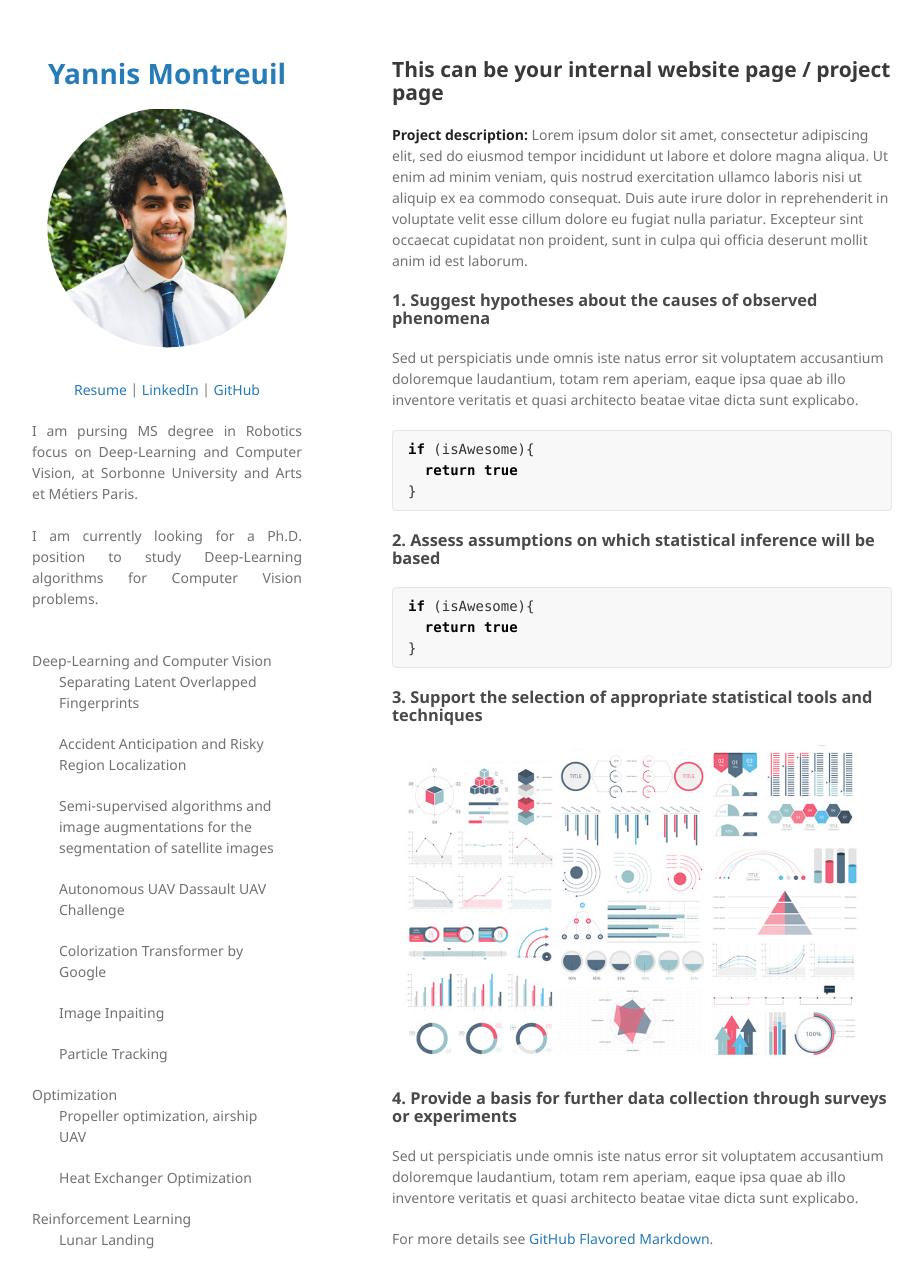
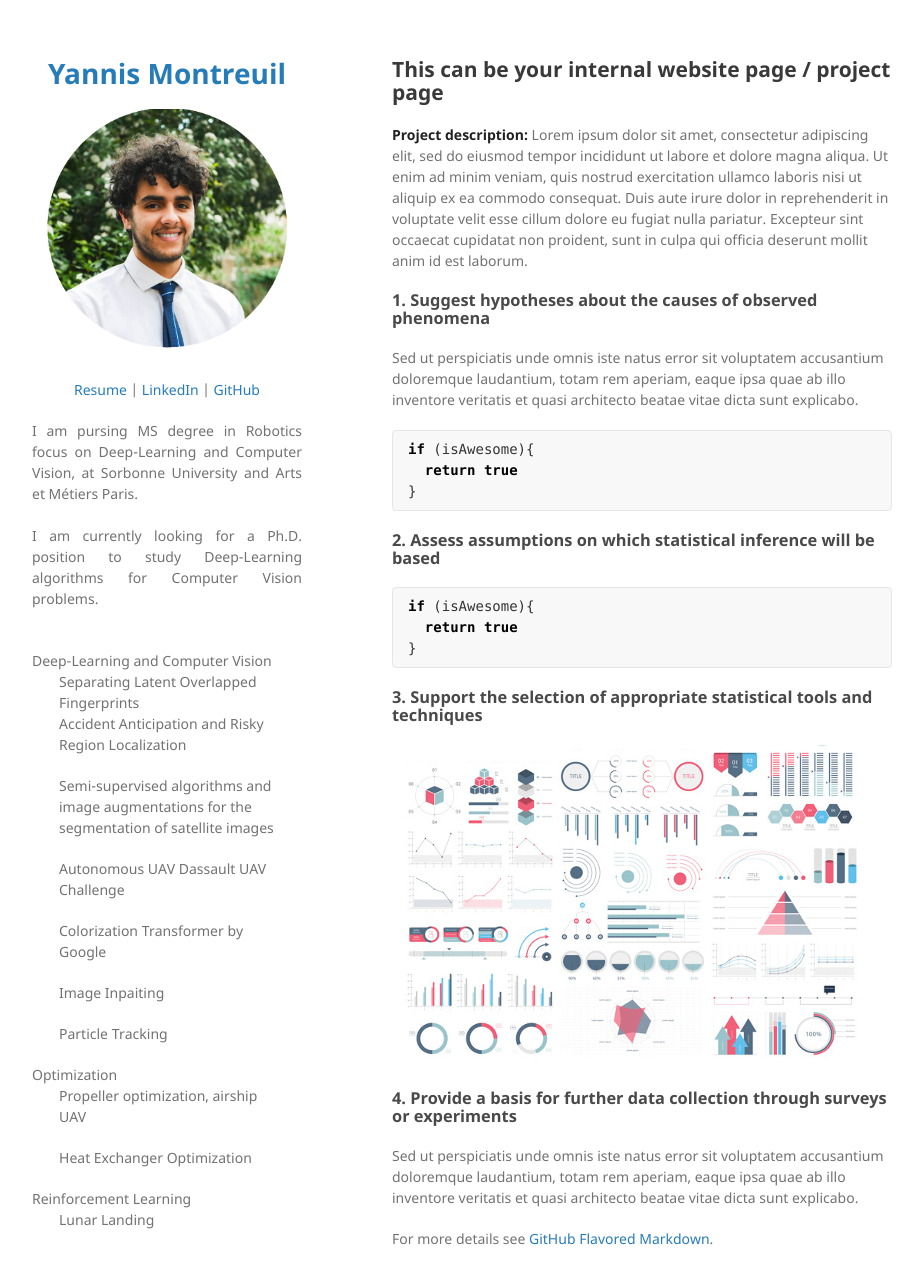
Before and after one commit to Yannis-98/yannis-98.github.io, a Jekyll site: the page built from sample_page.md, in a window 1280 px wide and 1319 px high. Shown: the top 1288 px of the window, without its empty margins (178-1101 px from the left). Built offline with Jekyll 4.4.1, drawn with Linux system fonts in a browser that asks for light colours; our own code applies the rules of GitHub Pages for plain Markdown files.

Commit message:
Update _config.yml

```diff
--- a/_config.yml
+++ b/_config.yml
@@ -17,8 +17,8 @@ description:
   <br><br>
   </p>
   Deep-Learning and Computer Vision
-  <p style="margin-left:10%; margin-right:10%;">Separating Latent Overlapped Fingerprints</p>
-  <p style="margin-left:10%; margin-right:10%;">Accident Anticipation and Risky Region Localization</p>
+  <p style="margin-left:10%; margin-right:10%;">Separating Latent Overlapped Fingerprints<br>
+  Accident Anticipation and Risky Region Localization</p>
   <p style="margin-left:10%; margin-right:10%;">Semi-supervised algorithms and image augmentations for the segmentation of satellite images</p>
   <p style="margin-left:10%; margin-right:10%;">Autonomous UAV Dassault UAV Challenge</p>
   <p style="margin-left:10%; margin-right:10%;">Colorization Transformer by Google</p>
```
